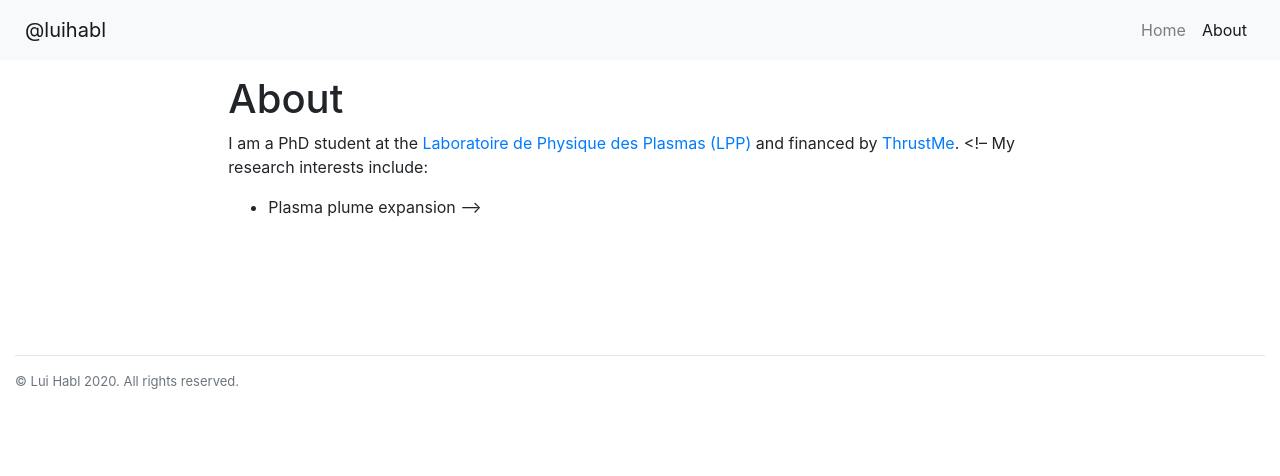
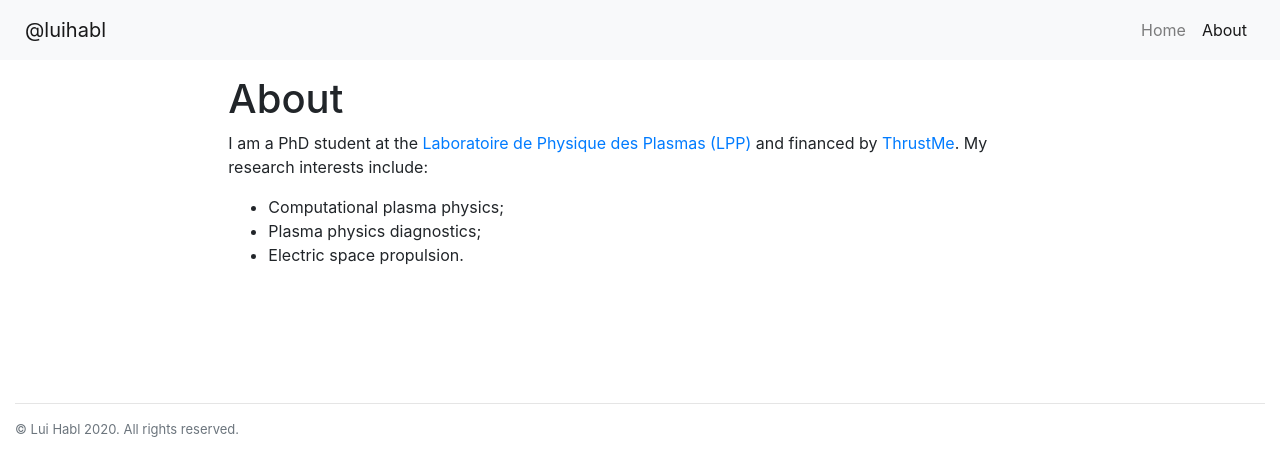
Before and after one commit to luihabl/luihabl.github.io, a Jekyll site: the page built from _pages/about.md, in a window 1280 px wide. Shown: the top 476 px of the page. Built offline with Jekyll 4.4.1, drawn with Linux system fonts in a browser that asks for light colours.

Commit message:
Small update of about

```diff
--- a/_pages/about.md
+++ b/_pages/about.md
@@ -6,6 +6,8 @@ permalink: /about/
 
 # About
 
-I am a PhD student at the [Laboratoire de Physique des Plasmas (LPP)](https://www.lpp.polytechnique.fr/?lang=en) and  financed by [ThrustMe](https://www.thrustme.fr/).
-<!-- My research interests include:
-- Plasma plume expansion  -->
+I am a PhD student at the [Laboratoire de Physique des Plasmas (LPP)](https://www.lpp.polytechnique.fr/?lang=en) and financed by [ThrustMe](https://www.thrustme.fr/). My research interests include:
+
+- Computational plasma physics;
+- Plasma physics diagnostics;
+- Electric space propulsion.
```
